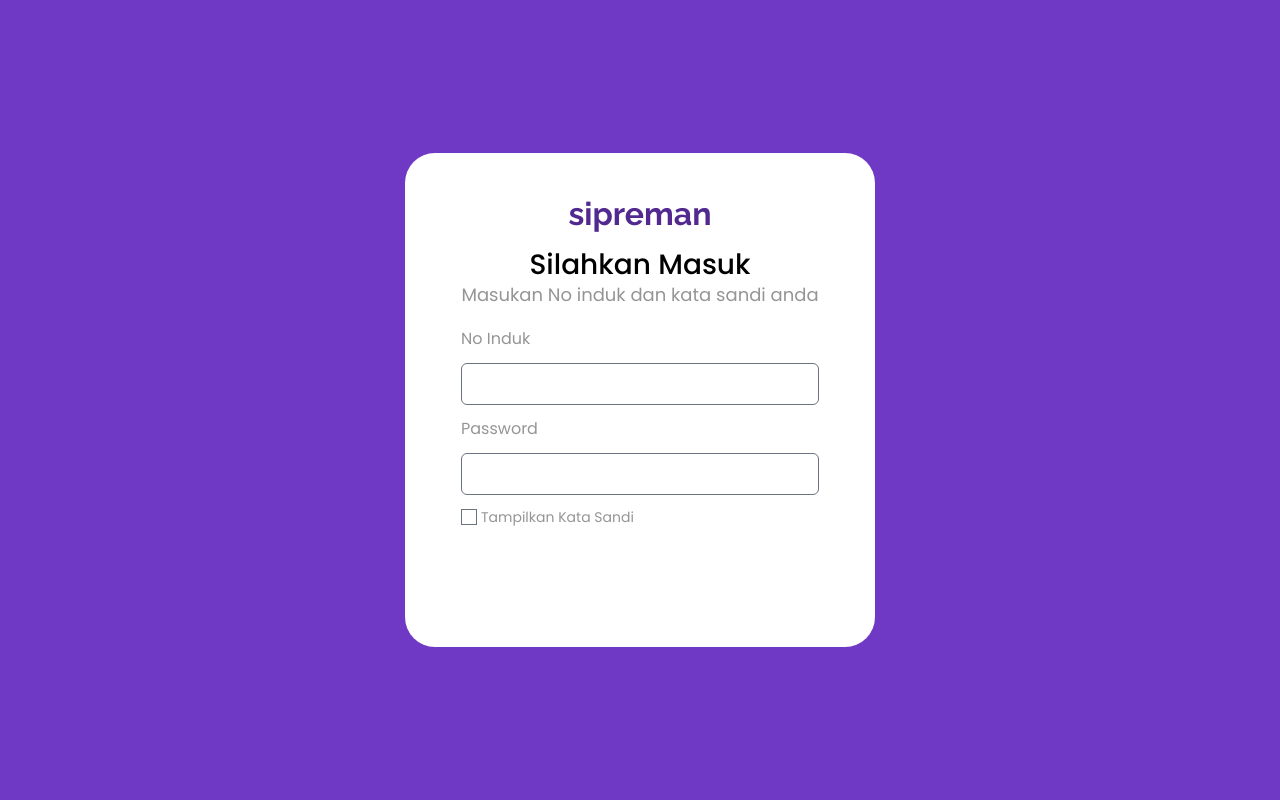
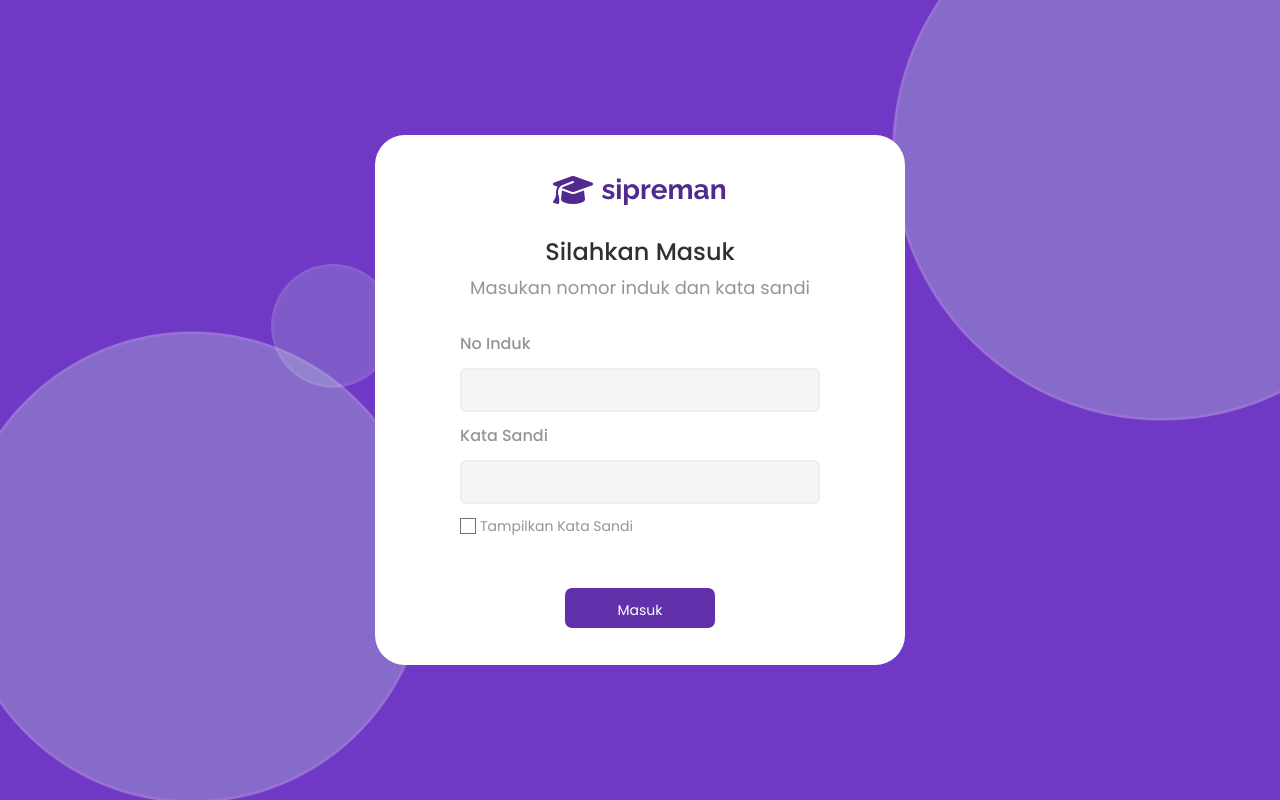
Before and after one commit to hmdnu/sipreman, a PHP site: page /login in a window 1280 px wide. Run offline with PHP 8.4, Linux system fonts and the light colour scheme; style sheets or scripts are compiled from the project's sources; some libraries are stand-ins or nearby versions.

Commit message:
fix(login): improve login page layout and styling

```diff
--- a/views/login/login.php
+++ b/views/login/login.php
@@ -1,31 +1,32 @@
-<section class="bg-primary-500 w-full h-screen grid place-content-center">
-    <div class="bg-white rounded-[30px] px-14 py-10 flex flex-col items-center justify-center">
+<section class="w-full h-screen grid place-content-center" style="background-image: url('/public/assets/img/login.png'); background-size: cover; background-position: center; background-repeat: no-repeat;">
+    <div class="bg-neutral-0 rounded-[30px] px-20 py-10 w-[530px] h-[530px] flex flex-col items-center justify-center">
 
         <div>
-            <div class="text-center mb-5">
-                <h1 class="font-[Raleway] font-bold h1 text-center text-primary-700">sipreman</h1>
-                <div class="mt-3 flex flex-col">
-                    <h1 class="h2 font-medium">Silahkan Masuk</h1>
-                    <h1 class="h5 text-neutral-600 font-normal">Masukan No induk dan kata sandi anda</h1>
+            <div class="flex items-center justify-center mb-5">
+                <img src="/public/assets/icon/graduation_ungu.png" alt="Graduation Logo" width="40" height="40" class="mr-2">
+                <h1 class="font-[Raleway] font-bold h2 text-primary-700">sipreman</h1>
             </div>
+            <div class="mt-7 flex text-center flex-col">
+                <h1 class="h3 font-medium text-neutral-900">Silahkan Masuk</h1>
+                <h1 class="h5 text-neutral-600 font-normal mt-2">Masukan nomor induk dan kata sandi</h1>
             </div>
 
 
             <form action="/post-login" method="post" class="flex flex-col gap-3">
                 <!-- no induk -->
                 <div>
-                    <label for="noInduk" class="flex flex-col gap-3">
-                        <h5 class="h6 text-neutral-600">No Induk</h5>
-                        <input type="text" name="noInduk" id="noInduk"
-                            class="px-5 py-2 h6 text-neutral-600 bg-neutral-100 border border-neutral-200 rounded-md">
+                    <label for="noInduk" class="flex flex-col gap-3 mt-8">
+                        <h5 class="h6 text-neutral-600 font-medium">No Induk</h5>
+                        <input name="noInduk" id="noInduk"
+                            class="px-5 py-2 h6 text-neutral-600 bg-neutral-100 border-2 border-neutral-200 rounded-md">
                     </label>
                 </div>
                 <!-- password -->
                 <div>
                     <label for="password" class="flex flex-col gap-3">
-                        <h5 class="h6 text-neutral-600">Password</h5>
-                        <input type="password" name="password" id="password"
-                            class="px-5 py-2 h6 text-neutral-600 bg-neutral-100 border border-neutral-200 rounded-md">
+                        <h5 class="h6 text-neutral-600 font-medium">Kata Sandi</h5>
+                        <input name="password" id="password"
+                            class="px-5 py-2 h6 text-neutral-600 bg-neutral-100 border-2 border-neutral-200 rounded-md">
                     </label>
                 </div>
                 <?php echo app\cores\View::getData()["error"] ?? "" ?>
@@ -36,8 +37,9 @@
                         <p class="p1 text-neutral-600">Tampilkan Kata Sandi</p>
                     </label>
                 </div>
-
-                <button class="h5 bg-primary-900 text-white rounded-[15px] px-5 py-3 mt-5" type="submit">Masuk</button>
+                <div class="flex justify-center">
+                    <button class="p1 bg-primary-600 text-white rounded-[7px] py-3 mt-10" style="width: 150px; height: 40px;">Masuk</button>
+                </div>
             </form>
         </div>
 
```
Also changed, not shown: public/assets/img/login.png (added). Lines whose indentation alone changed are shown as unchanged.
